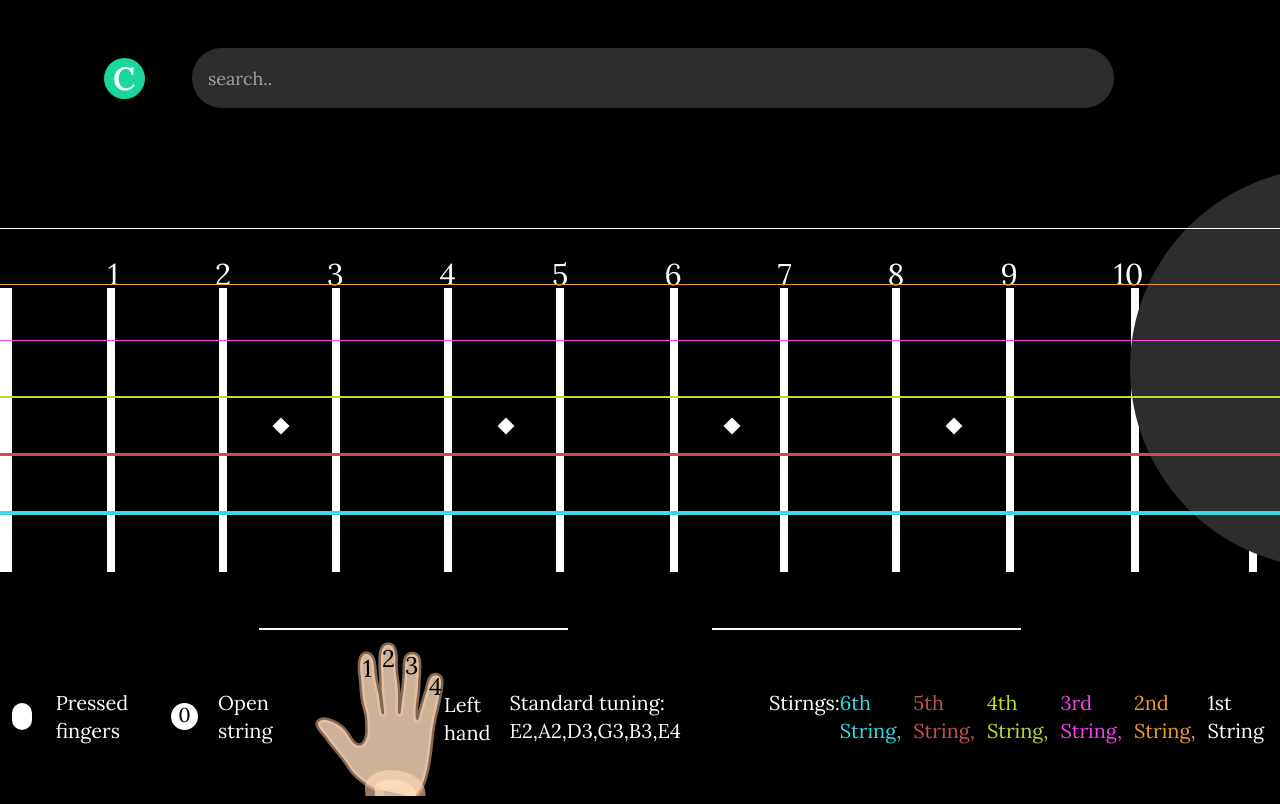
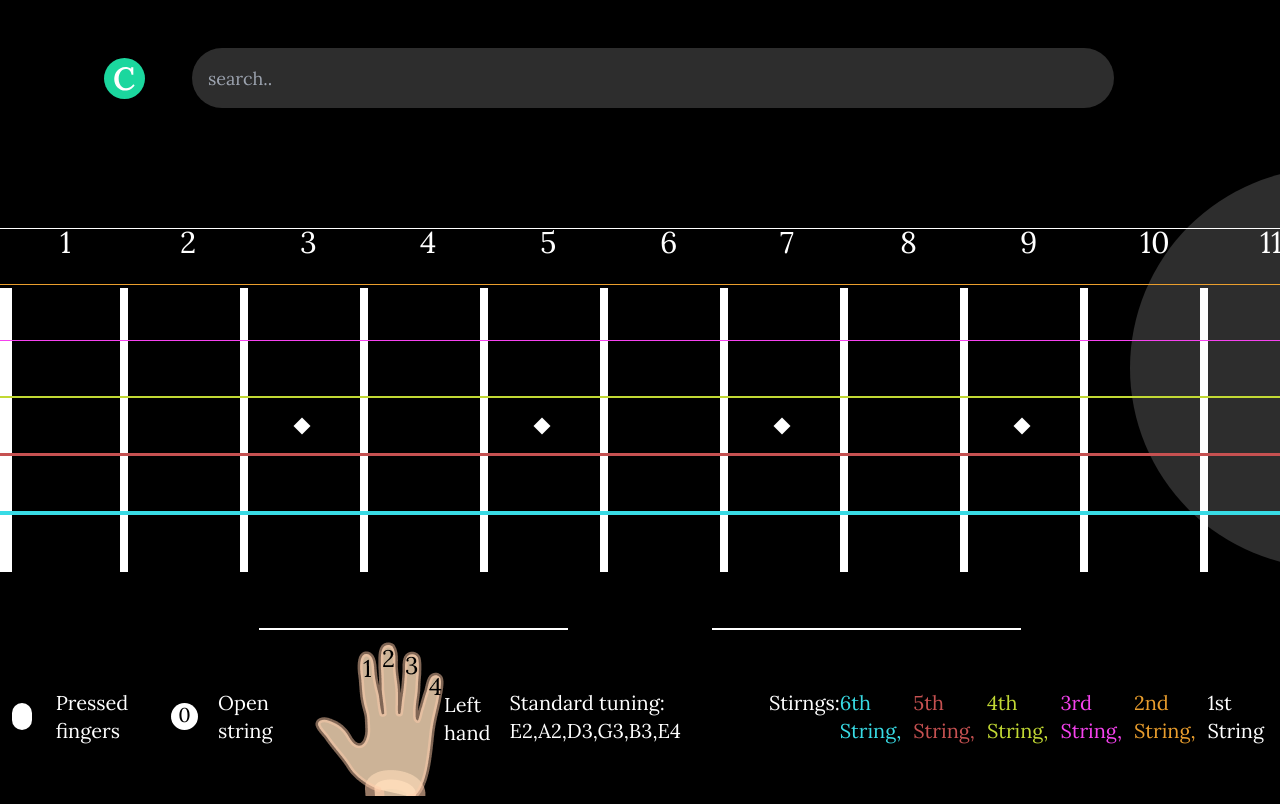
Before and after one commit to sharmamayank221/diachords, a Next.js app: page / in a window 1280 px wide. Built offline with nearby package versions, Linux system fonts and the light colour scheme.

Commit message:
make guitar better

```diff
--- a/src/components/Guitar.tsx
+++ b/src/components/Guitar.tsx
@@ -31,6 +31,8 @@ interface IGuitar {
 }
 
 export default function Guitar({ data, id }: IGuitar) {
+  console.log(data, "data");
+
   const finger = data?.[0]?.positions?.[0]?.fingers;
   const fret = data?.[0]?.positions?.[0]?.frets;
 
@@ -70,7 +72,7 @@ export default function Guitar({ data, id }: IGuitar) {
   return (
     <>
       <div className="relative w-full container mx-auto  h-full py-14 ">
-        <div className="strings relative z-10">
+        <div className="strings relative z-30">
           <div
             className={`relative mt-6 mb-[55px] h-[0.5px] w-full bg-[#FFF]`}
             id="string-1"
@@ -96,124 +98,136 @@ export default function Guitar({ data, id }: IGuitar) {
             id="string-6"
           ></div>
         </div>
-        <div className="frets flex -mt-[22.1%]">
-          <div className="b-1 h-[284px] w-[120px]" id="fret-1">
+        <div className="frets flex -mt-[22.1%] z-20 relative">
+          <div className="b-1 h-[284px] w-[120px] relative" id="fret-1">
             <div className="b-1 mr-[120px] h-[284px] w-3 bg-[#FFF]"></div>
-          </div>
             <span
-            className={`text-white h-[100%] font-Lora text-3xl flex flex-column justify-end -mt-8 -mx-3`}
+              className={`text-white h-[100%] font-Lora text-3xl flex flex-column justify-end -mt-8 -mx-3 absolute top-[-32px] left-[72px]`}
             >
               1
             </span>
-          <div className="b-1 h-[284px] w-[120px]" id="fret-2">
+          </div>
+
+          <div className="b-1 h-[284px] w-[120px] relative" id="fret-2">
             <div className="b-1 mr-[120px] h-[284px] w-2 bg-[#FFF]"></div>
-            <div className="w-3 h-3 flex items-center justify-center rotate-45 translate-x-14 -translate-y-[152px]"></div>
-          </div>
             <span
-            className={`text-white h-[100%] font-Lora text-3xl flex items-end -mt-8 -mx-3`}
+              className={`text-white h-[100%] font-Lora text-3xl flex flex-column justify-end -mt-8 -mx-3 absolute top-[-32px] left-[72px]`}
             >
               2
             </span>
-          <div className="b-1 h-[284px] w-[120px]" id="fret-3">
+            <div className="w-3 h-3 flex items-center justify-center rotate-45 translate-x-14 -translate-y-[152px]"></div>
+          </div>
+
+          <div className="b-1 h-[284px] w-[120px] relative" id="fret-3">
             <div className="b-1 mr-[120px] h-[284px] w-2 bg-[#FFF]"></div>
-            <div className="w-3 h-3 bg-[#FFF] flex items-center justify-center rotate-45 translate-x-14 -translate-y-[152px]"></div>
-          </div>
             <span
-            className={`text-white h-[100%] font-Lora text-3xl flex items-end -mt-8 -mx-3`}
+              className={`text-white h-[100%] font-Lora text-3xl flex flex-column justify-end -mt-8 -mx-3 absolute top-[-32px] left-[72px]`}
             >
               3
             </span>
-          <div className="b-1 h-[284px] w-[120px]" id="fret-4">
+            <div className="w-3 h-3 bg-[#FFF] flex items-center justify-center rotate-45 translate-x-14 -translate-y-[152px]"></div>
+          </div>
+
+          <div className="b-1 h-[284px] w-[120px] relative" id="fret-4">
             <div className="b-1 mr-[120px] h-[284px] w-2 bg-[#FFF]"></div>
-            <div className="w-3 h-3 flex items-center justify-center rotate-45 translate-x-14 -translate-y-[152px]"></div>
-          </div>
             <span
-            className={`text-white h-[100%] font-Lora text-3xl flex items-end -mt-8 -mx-3`}
+              className={`text-white h-[100%] font-Lora text-3xl flex flex-column justify-end -mt-8 -mx-3 absolute top-[-32px] left-[72px]`}
             >
               4
             </span>
-          <div className="b-1 h-[284px] w-[120px]" id="fret-5">
+            <div className="w-3 h-3 flex items-center justify-center rotate-45 translate-x-14 -translate-y-[152px]"></div>
+          </div>
+
+          <div className="b-1 h-[284px] w-[120px] relative" id="fret-5">
             <div className="b-1 mr-[120px] h-[284px] w-2 bg-[#FFF]"></div>
-            <div className="w-3 h-3 bg-[#FFF] flex items-center justify-center rotate-45 translate-x-14 -translate-y-[152px]"></div>
-          </div>
             <span
-            className={`text-white h-[100%] font-Lora text-3xl flex items-end -mt-8 -mx-3`}
+              className={`text-white h-[100%] font-Lora text-3xl flex flex-column justify-end -mt-8 -mx-3 absolute top-[-32px] left-[72px]`}
             >
               5
             </span>
-          <div className="b-1 h-[284px] w-[120px]" id="fret-6">
+            <div className="w-3 h-3 bg-[#FFF] flex items-center justify-center rotate-45 translate-x-14 -translate-y-[152px]"></div>
+          </div>
+
+          <div className="b-1 h-[284px] w-[120px] relative" id="fret-6">
             <div className="b-1 mr-[120px] h-[284px] w-2 bg-[#FFF]"></div>
-            <div className="w-3 h-3 flex items-center justify-center rotate-45 translate-x-14 -translate-y-[152px]"></div>
-          </div>
             <span
-            className={`text-white h-[100%] font-Lora text-3xl flex items-end -mt-8 -mx-3`}
+              className={`text-white h-[100%] font-Lora text-3xl flex flex-column justify-end -mt-8 -mx-3 absolute top-[-32px] left-[72px]`}
             >
               6
             </span>
-          <div className="b-1 h-[284px] w-[120px]" id="fret-7">
+            <div className="w-3 h-3 flex items-center justify-center rotate-45 translate-x-14 -translate-y-[152px]"></div>
+          </div>
+
+          <div className="b-1 h-[284px] w-[120px] relative" id="fret-7">
             <div className="b-1 mr-[120px] h-[284px] w-2 bg-[#FFF]"></div>
-            <div className="w-3 h-3 bg-[#FFF] flex items-center justify-center rotate-45 translate-x-14 -translate-y-[152px]"></div>
-          </div>
             <span
-            className={`text-white h-[100%] font-Lora text-3xl flex items-end -mt-8 -mx-3`}
+              className={`text-white h-[100%] font-Lora text-3xl flex flex-column justify-end -mt-8 -mx-3 absolute top-[-32px] left-[72px]`}
             >
               7
             </span>
-          <div className="b-1 h-[284px] w-[120px]" id="fret-8">
+            <div className="w-3 h-3 bg-[#FFF] flex items-center justify-center rotate-45 translate-x-14 -translate-y-[152px]"></div>
+          </div>
+
+          <div className="b-1 h-[284px] w-[120px] relative" id="fret-8">
             <div className="b-1 mr-[120px] h-[284px] w-2 bg-[#FFF]"></div>
-            <div className="w-3 h-3 flex items-center justify-center rotate-45 translate-x-14 -translate-y-[152px]"></div>
-          </div>
             <span
-            className={`text-white h-[100%] font-Lora text-3xl flex items-end -mt-8 -mx-3`}
+              className={`text-white h-[100%] font-Lora text-3xl flex flex-column justify-end -mt-8 -mx-3 absolute top-[-32px] left-[72px]`}
             >
               8
             </span>
-          <div className="b-1 h-[284px] w-[120px]" id="fret-9">
+            <div className="w-3 h-3 flex items-center justify-center rotate-45 translate-x-14 -translate-y-[152px]"></div>
+          </div>
+
+          <div className="b-1 h-[284px] w-[120px] relative" id="fret-9">
             <div className="b-1 mr-[120px] h-[284px] w-2 bg-[#FFF]"></div>
-            <div className="w-3 h-3 bg-[#FFF] flex items-center justify-center rotate-45 translate-x-14 -translate-y-[152px]"></div>
-          </div>
             <span
-            className={`text-white h-[100%] font-Lora text-3xl flex items-end -mt-8 -mx-3`}
+              className={`text-white h-[100%] font-Lora text-3xl flex flex-column justify-end -mt-8 -mx-3 absolute top-[-32px] left-[72px]`}
             >
               9
             </span>
-          <div className="b-1 h-[284px] w-[120px]" id="fret-10">
+            <div className="w-3 h-3 bg-[#FFF] flex items-center justify-center rotate-45 translate-x-14 -translate-y-[152px]"></div>
+          </div>
+
+          <div className="b-1 h-[284px] w-[120px] relative" id="fret-10">
             <div className="b-1 mr-[120px] h-[284px] w-2 bg-[#FFF]"></div>
-            <div className="w-3 h-3 flex items-center justify-center rotate-45 translate-x-14 -translate-y-[152px]"></div>
-          </div>
             <span
-            className={`text-white h-[100%] font-Lora text-3xl flex items-end -mt-8 -mx-3`}
+              className={`text-white h-[100%] font-Lora text-3xl flex flex-column justify-end -mt-8 -mx-3 absolute top-[-32px] left-[72px]`}
             >
               10
             </span>
-          <div className="b-1 h-[284px] w-[120px]" id="fret-11">
-            <div className="b-1 mr-[120px] h-[284px] w-2 bg-[#FFF]"></div>
             <div className="w-3 h-3 flex items-center justify-center rotate-45 translate-x-14 -translate-y-[152px]"></div>
           </div>
+
+          <div className="b-1 h-[284px] w-[120px] relative" id="fret-11">
+            <div className="b-1 mr-[120px] h-[284px] w-2 bg-[#FFF]"></div>
             <span
-            className={`text-white h-[100%] font-Lora text-3xl flex items-end -mt-8 -mx-3`}
+              className={`text-white h-[100%] font-Lora text-3xl flex flex-column justify-end -mt-8 -mx-3 absolute top-[-32px] left-[72px]`}
             >
               11
             </span>
-          <div className="b-1 h-[284px] w-[120px]" id="fret-12">
+            <div className="w-3 h-3 flex items-center justify-center rotate-45 translate-x-14 -translate-y-[152px]"></div>
+          </div>
+
+          <div className="b-1 h-[284px] w-[120px] relative" id="fret-12">
             <div className="b-1 mr-[120px] h-[284px] w-2 bg-[#FFF]"></div>
+            <span
+              className={`text-white h-[100%] font-Lora text-3xl flex flex-column justify-end -mt-8 -mx-3 absolute top-[-32px] left-[72px]`}
+            >
+              12
+            </span>
             <div className="w-3 h-3 bg-[#FFF] flex items-center justify-center rotate-45 translate-x-14 -translate-y-[210px]"></div>
             <div className="w-3 h-3 bg-[#FFF] flex items-center justify-center rotate-45 translate-x-14 -translate-y-[106px]"></div>
           </div>
+
+          <div className="b-1 h-[284px] w-[120px] relative" id="fret-13">
+            <div className="b-1 mr-[120px] h-[284px] w-2 bg-[#FFF]"></div>
             <span
-            className={`text-white h-[100%] font-Lora text-3xl flex items-end -mt-8 -mx-3`}
-          >
-            12
-          </span>
-          <div className="b-1 h-[284px] w-[120px]" id="fret-13">
-            <div className="b-1 mr-[120px] h-[284px] w-2 bg-[#FFF]"></div>
-            <div className="w-3 h-3 flex items-center justify-center rotate-45 translate-x-14 -translate-y-[152px]"></div>
-          </div>
-          <span
-            className={`text-white h-[100%] font-Lora text-3xl flex items-end -mt-8 -mx-3`}
+              className={`text-white h-[100%] font-Lora text-3xl flex flex-column justify-end -mt-8 -mx-3 absolute top-[-32px] left-[72px]`}
             >
               13
             </span>
+            <div className="w-3 h-3 flex items-center justify-center rotate-45 translate-x-14 -translate-y-[152px]"></div>
+          </div>
         </div>
         <div className="fingers ">
           {positionToPlaceFingers
@@ -231,10 +245,10 @@ export default function Guitar({ data, id }: IGuitar) {
                 // fretNumber === -1 means not to be pressed and rendered
                 item?.fretNumber !== -1 && (
                   <div
-                    className={`absolute h-[32px] w-[32px] rounded-full bg-[#FFF] z-20`}
+                    className={`absolute h-[32px] w-[32px] rounded-full bg-[#FFF] z-50`}
                     key={idx}
                     style={{
-                      left: `${fretDiv && fretDiv.x - 140}px`,
+                      left: `${fretDiv && fretDiv.x - 130}px`,
                       top: `${stringDiv && stringDiv.y - 162}px`,
                     }}
                   >
```
Lines whose indentation alone changed are shown as unchanged.
